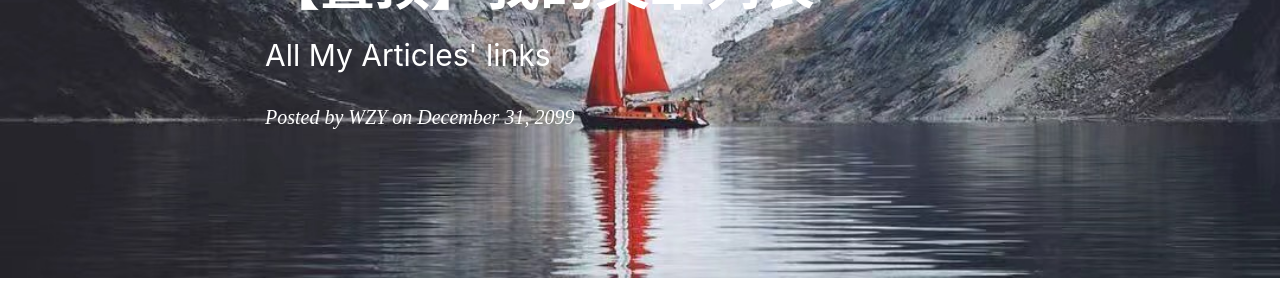
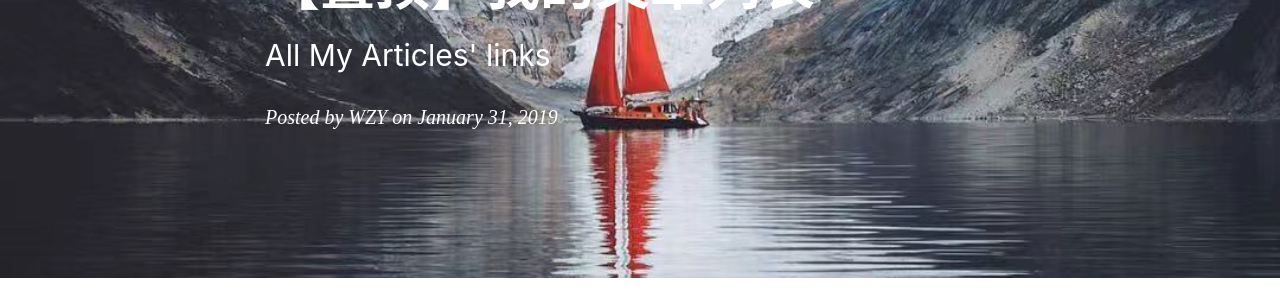
Before and after one commit to ZaccWu/ZaccWu.github.io, a Jekyll site: the page built from _posts/2099-01-01-[置顶]：我的文章链接.md, in a window 1280 px wide and 900 px high. Shown: the part 211-511 px from the top of the window. Built offline with Jekyll 4.4.1, drawn with Linux system fonts in a browser that asks for light colours; nearby versions of some CDN libraries; comment, search, counter and statistics services are not loaded; some of the changed text lies outside the part shown.

Commit message:
Update 2099-01-01-[置顶]：我的文章链接.md

```diff
--- a/_posts/2099-01-01-[置顶]：我的文章链接.md
+++ b/_posts/2099-01-01-[置顶]：我的文章链接.md
@@ -2,7 +2,7 @@
 layout:     post                    # 使用的布局（不需要改）
 title:      【置顶】我的文章列表              # 标题
 subtitle:   All My Articles' links #副标题
-date:       2099-12-31             # 时间
+date:       2019-01-31             # 时间
 author:     WZY                      # 作者
 header-img: img/listbackgroud.png    #这篇文章标题背景图片
 catalog: true                       # 是否归档
```
